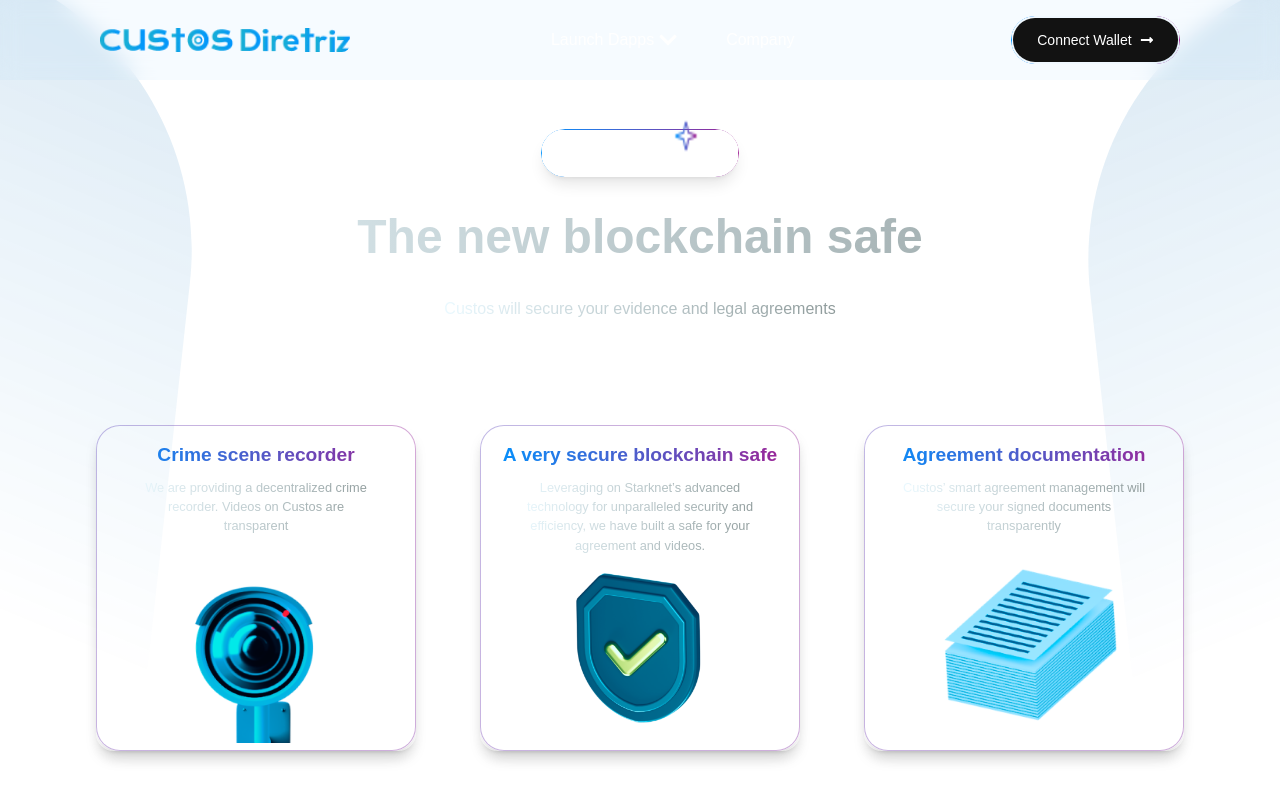
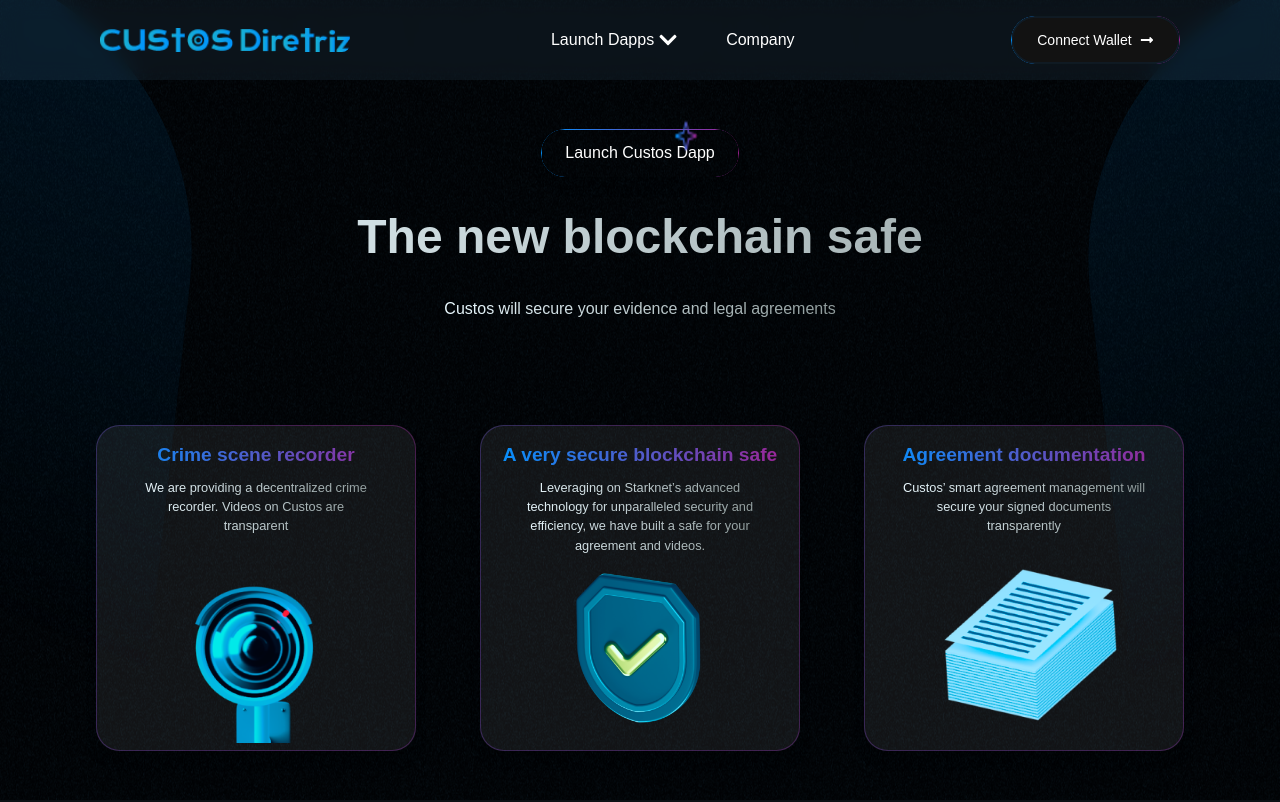
Before and after one commit to ryzen-xp/Custos-Dapp, a Next.js app: page / in a window 1280 px wide. Shown: the top 802 px of the page. Built offline with nearby package versions, Linux system fonts and the light colour scheme; what tailwindcss-border-gradient-radius would draw is missing.

Commit message:
fixed safari ...

```diff
--- a/src/app/globals.css
+++ b/src/app/globals.css
@@ -5,7 +5,15 @@
 /* @import url("https://fonts.googleapis.com/css2?family=Kanit:ital,wght@0,100;0,200;0,300;0,400;0,500;0,600;0,700;0,800;0,900;1,100;1,200;1,300;1,400;1,500;1,600;1,700;1,800;1,900&display=swap"); */
 @import url("https://fonts.googleapis.com/css2?family=Outfit:wght@100..900&display=swap");
 
-
+:root {
+  background-position: center;
+  background-size: contain;
+  background-blend-mode: multiply;
+  font-family: "Outfit", sans-serif;
+  background-color: #0C1215;
+  font-optical-sizing: auto;
+  font-style: normal;
+}
 
 .kanit-thin {
   font-family: "Kanit", sans-serif;
```
